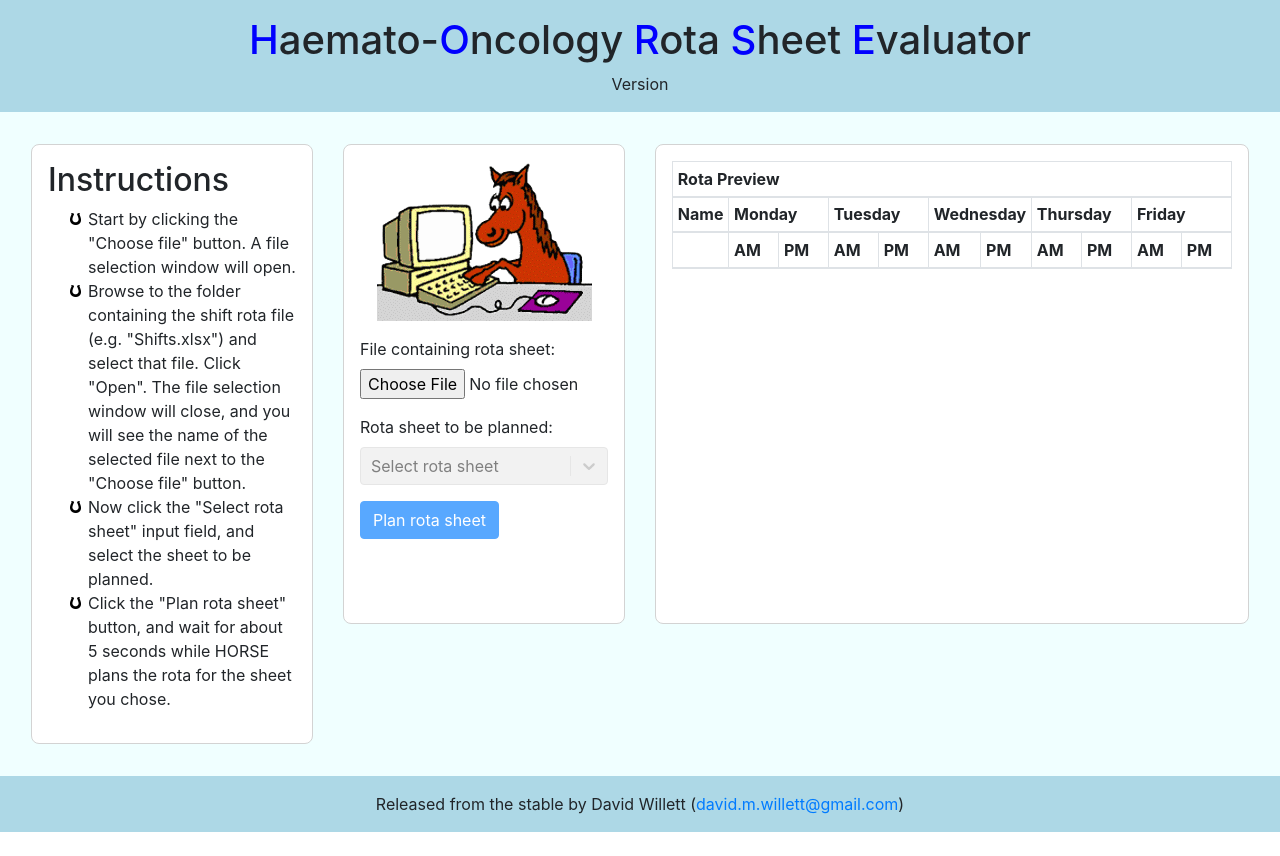
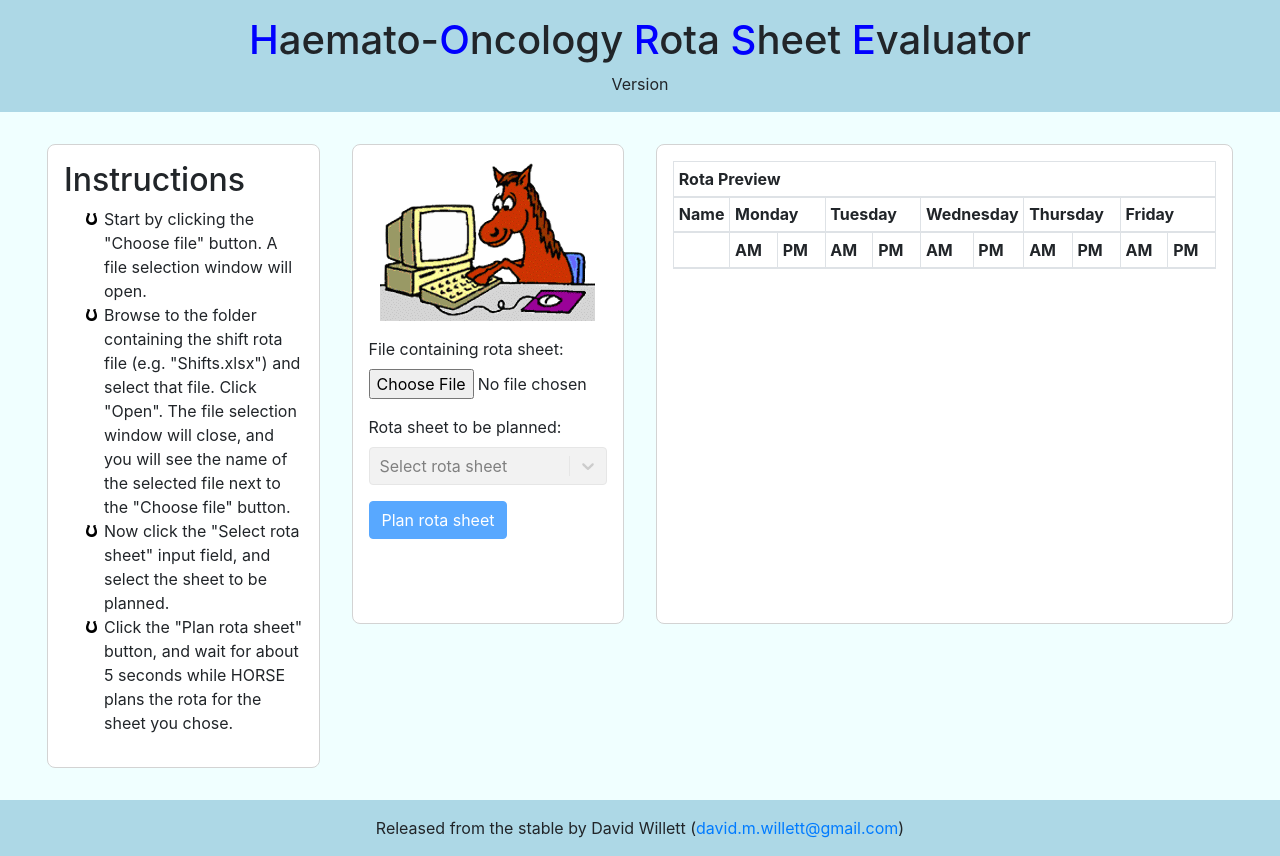
Before and after one commit to Willett-Solutions/horse-client, a React (Create React App) app: page / in a window 1280 px wide. Before the commit the page ends 832 px from the top, so only its background shows below. Built offline with nearby package versions, Linux system fonts and the light colour scheme; what enumify would draw is missing.

Commit message:
New component StatisticsView.tsx for statistics.

```diff
--- a/src/App.css
+++ b/src/App.css
@@ -23,7 +23,7 @@ main {
 section, aside {
   background-color: white;
   min-height: 30rem;
-  margin: 1rem 0;
+  margin: 1rem;
   border: 1px solid lightgray;
   border-radius: 0.5rem;
   padding: 1rem;
--- a/src/App.tsx
+++ b/src/App.tsx
@@ -5,6 +5,7 @@ import ControlPanel from "./components/ControlPanel";
 import InstructionPanel from "./components/InstructionPanel";
 import "./App.css";
 import RosterPreview from "./components/RosterPreview";
+import StatisticsView from "./components/StatisticsView";
 import {Roster} from "./components/model/domain";
 import Solver from "./components/model/solver";
 import {Col, Container, Row} from "react-bootstrap";
@@ -36,7 +37,7 @@ class App extends React.Component<{}, AppState> {
         </header>
         <main>
           <Container fluid id="content">
-            <Row className="p-3">
+            <Row noGutters className="p-3">
               <Col xl={3} md={6}>
                 <aside>
                   <InstructionPanel hasFinished={this.state.roster !== null}/>
@@ -56,6 +57,12 @@ class App extends React.Component<{}, AppState> {
                 <section>
                   <RosterPreview roster={this.state.roster}/>
                 </section>
+                {
+                  this.state.roster !== null &&
+                    <section>
+                      <StatisticsView roster={this.state.roster}/>
+                    </section>
+                }
               </Col>
             </Row>
           </Container>
--- a/src/components/RosterPreview.tsx
+++ b/src/components/RosterPreview.tsx
@@ -105,34 +105,9 @@ function RosterPreview(props: { roster: Roster | null }) {
           }
         </tbody>
       </Table>
-      <h2 className="pb-5">
+      <h2>
         Unassigned duties: {unassignedTaskCount}
       </h2>
-      <Table bordered striped size="sm" className="m-0">
-        <thead>
-          <tr>
-            <th colSpan={4}>Statistics</th>
-          </tr>
-          <tr>
-            <th>Name</th>
-            <th>Duties Performed</th>
-            <th>Duties as % of Working Time</th>
-          </tr>
-        </thead>
-        <tbody>
-          {
-            props.roster.employees
-              .filter(employee => employee.priorTaskCount > 0)
-              .map(employee =>
-                <tr>
-                  <td>{employee.name}</td>
-                  <td>{employee.priorTaskCount}</td>
-                  <td>{Math.round(100 * employee.priorTaskCount / employee.priorShiftCount) + "%"}</td>
-                </tr>
-              )
-          }
-        </tbody>
-      </Table>
     </React.Fragment>
   );
 }
--- /dev/null
+++ b/src/components/StatisticsView.tsx
@@ -0,0 +1,35 @@
+import React from "react";
+import {Table} from "react-bootstrap";
+import {Roster} from "./model/domain/roster";
+
+function StatisticsView(props: { roster: Roster }) {
+  return (
+    <Table bordered striped size="sm" className="m-0">
+      <thead>
+        <tr>
+          <th colSpan={4}>Statistics</th>
+        </tr>
+        <tr>
+          <th>Name</th>
+          <th>Duties Performed</th>
+          <th>Duties as % of Working Time</th>
+        </tr>
+      </thead>
+      <tbody>
+        {
+          props.roster.employees
+            .filter(employee => employee.priorTaskCount > 0)
+            .map(employee =>
+              <tr>
+                <td>{employee.name}</td>
+                <td>{employee.priorTaskCount}</td>
+                <td>{Math.round(100 * employee.priorTaskCount / employee.priorShiftCount) + "%"}</td>
+              </tr>
+            )
+        }
+      </tbody>
+    </Table>
+  )
+}
+
+export default StatisticsView;
```
